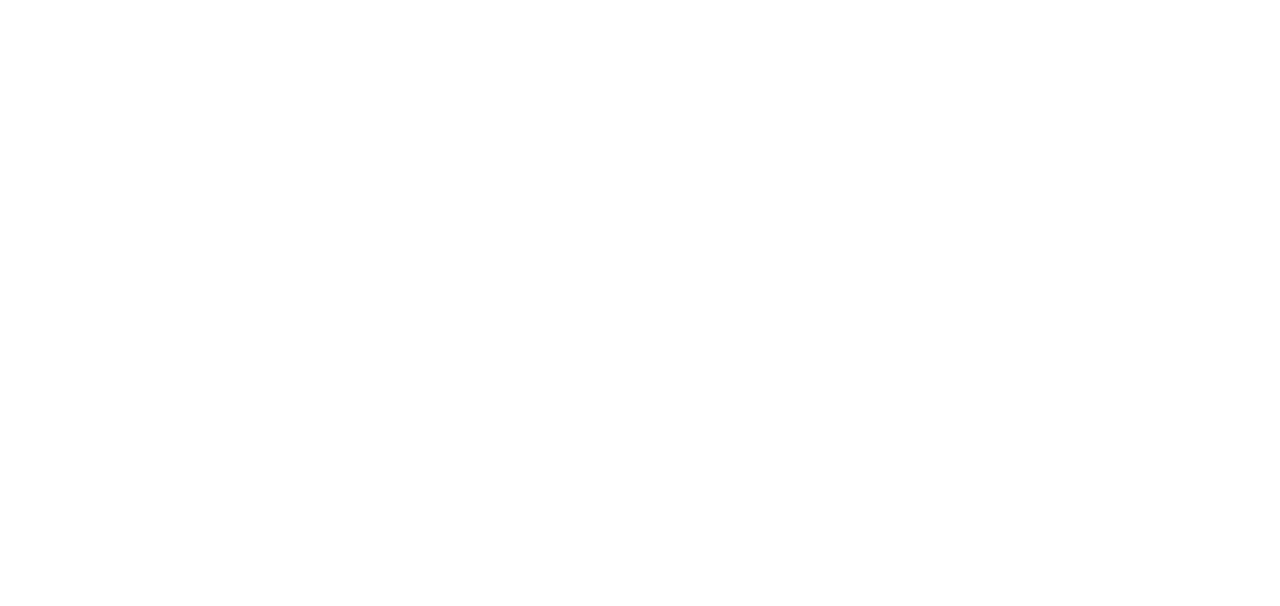
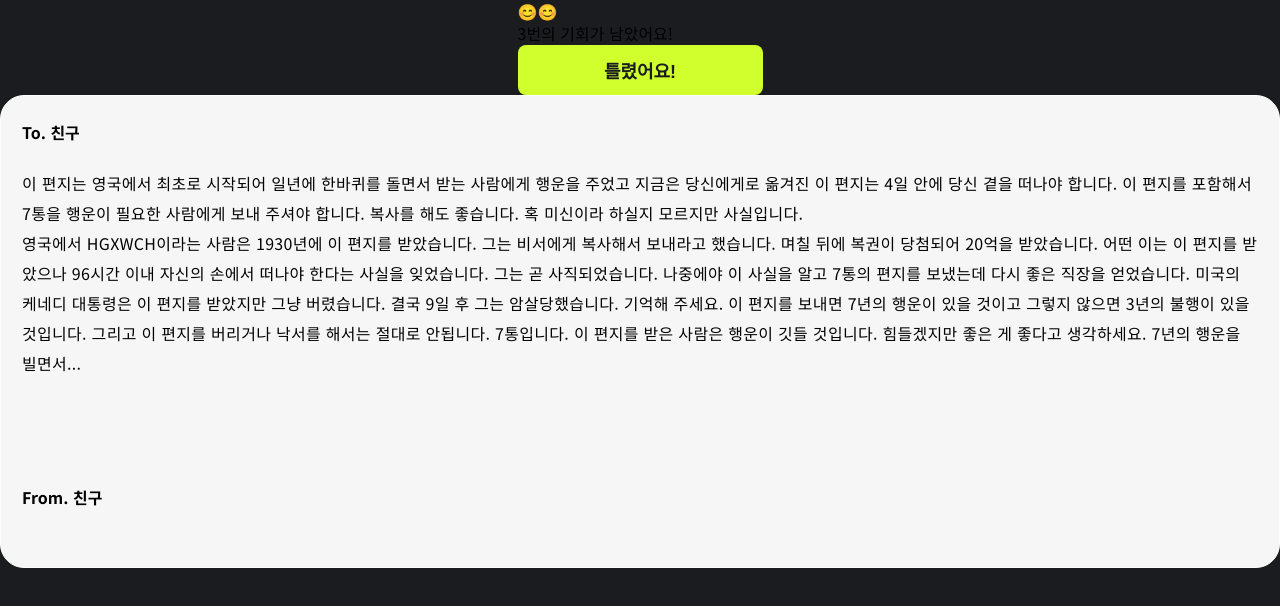
Before and after one commit to Catch-Letter/Catch-Letter-FE, a React (Vite) app: page /tryAnswer in a window 1280 px wide. Before the commit this address had no page. Shown: the top 606 px of the page. Built offline with nearby package versions, Linux system fonts and the light colour scheme.

Commit message:
feat: 중간머지(#20)

```diff
--- a/src/App.tsx
+++ b/src/App.tsx
@@ -1,5 +1,5 @@
 import { lazy } from 'react'
-import { Home, Test } from '#/pages'
+import { Home, Test, TryAnswer } from '#/pages'
 import ChoiceLetter from '#/pages/letter-choice/ChoiceLetter'
 import { BrowserRouter, Route, Routes } from 'react-router'
 import { I18nextProvider } from 'react-i18next'
@@ -16,6 +16,7 @@ const App = () => {
           <Route path='/test' element={<Test />} />
           <Route path='/choiceletter' element={<ChoiceLetter />} />
           <Route path='/sendletter' element={<SendLetter />} />
+          <Route path='/tryAnswer' element={<TryAnswer />} />
         </Routes>
       </BrowserRouter>
     </I18nextProvider>
--- /dev/null
+++ b/src/components/try-Counter/TryCounter.tsx
@@ -0,0 +1,27 @@
+import { Button } from '#/shared/ui/button'
+import { useState } from 'react'
+
+const emojis = ['😵', '😊', '😊😊']
+
+const TryCounter = () => {
+  const maxChances = 3
+  const [chances, setChances] = useState(maxChances)
+
+  const handleWrongAttempt = () => {
+    if (chances > 0) {
+      setChances(chances - 1)
+    }
+  }
+
+  return (
+    <div className='flex flex-col items-center space-y-4 p-4 border rounded-lg shadow-md'>
+      <div className='text-2xl'>{emojis[chances - 1] || '😵'}</div>
+      <p className='text-lg font-semibold'>{chances}번의 기회가 남았어요!</p>
+      <Button onClick={handleWrongAttempt} disabled={chances === 0}>
+        틀렸어요!
+      </Button>
+    </div>
+  )
+}
+
+export default TryCounter
--- /dev/null
+++ b/src/components/try-Counter/index.ts
@@ -0,0 +1 @@
+export { default as TryCounter } from './TryCounter'
--- a/src/pages/index.ts
+++ b/src/pages/index.ts
@@ -1,3 +1,4 @@
 export * from './home'
 export * from './test'
 export * from './letter-choice'
+export * from './tryAnswer'
--- /dev/null
+++ b/src/pages/tryAnswer/TryAnswer.styles.tsx
@@ -0,0 +1,10 @@
+import { colors } from '#/styles/color'
+import { css } from '@emotion/react'
+
+export const TryAnswerStyle = css`
+  display: flex;
+  flex-direction: column;
+  align-items: center;
+  background-color: ${colors.grey[13]};
+  height: 100vh;
+`
--- /dev/null
+++ b/src/pages/tryAnswer/TryAnswer.tsx
@@ -0,0 +1,32 @@
+import { LetterCard, LetterContent } from '#/components'
+import { TryCounter } from '#/components/try-Counter'
+import { TryAnswerStyle } from '#/pages/tryAnswer/TryAnswer.styles'
+import { useLetterCreationStore } from '#/store/letterCreateStore'
+
+const data = {
+  to: '친구',
+  content: `이 편지는 영국에서 최초로 시작되어 일년에 한바퀴를 돌면서 받는 사람에게 행운을 주었고 지금은 당신에게로 옮겨진 이 편지는 4일 안에 당신 곁을 떠나야 합니다. 이 편지를 포함해서 7통을 행운이 필요한 사람에게 보내 주셔야 합니다. 복사를 해도 좋습니다. 혹 미신이라 하실지 모르지만 사실입니다.
+영국에서 HGXWCH이라는 사람은 1930년에 이 편지를 받았습니다. 그는 비서에게 복사해서 보내라고 했습니다. 며칠 뒤에 복권이 당첨되어 20억을 받았습니다. 어떤 이는 이 편지를 받았으나 96시간 이내 자신의 손에서 떠나야 한다는 사실을 잊었습니다. 그는 곧 사직되었습니다. 나중에야 이 사실을 알고 7통의 편지를 보냈는데 다시 좋은 직장을 얻었습니다. 미국의 케네디 대통령은 이 편지를 받았지만 그냥 버렸습니다. 결국 9일 후 그는 암살당했습니다. 기억해 주세요. 이 편지를 보내면 7년의 행운이 있을 것이고 그렇지 않으면 3년의 불행이 있을 것입니다. 그리고 이 편지를 버리거나 낙서를 해서는 절대로 안됩니다. 7통입니다. 이 편지를 받은 사람은 행운이 깃들 것입니다. 힘들겠지만 좋은 게 좋다고 생각하세요. 7년의 행운을 빌면서...`,
+  from: '친구',
+}
+const TryAnswer = () => {
+  const { selectedColor, selectedFont, selectedPattern } = useLetterCreationStore()
+
+  return (
+    <div css={TryAnswerStyle}>
+      <TryCounter />
+      <LetterCard type={selectedColor}>
+        <LetterContent
+          to={data.to}
+          content={data.content}
+          from={data.from}
+          color={selectedColor}
+          pattern={selectedPattern}
+          font={selectedFont}
+        />
+      </LetterCard>
+    </div>
+  )
+}
+
+export default TryAnswer
--- /dev/null
+++ b/src/pages/tryAnswer/index.ts
@@ -0,0 +1 @@
+export { default as TryAnswer } from './TryAnswer'
```
Also changed, not shown: src/components/try-Counter/TryCounter.styles.tsx (added).
